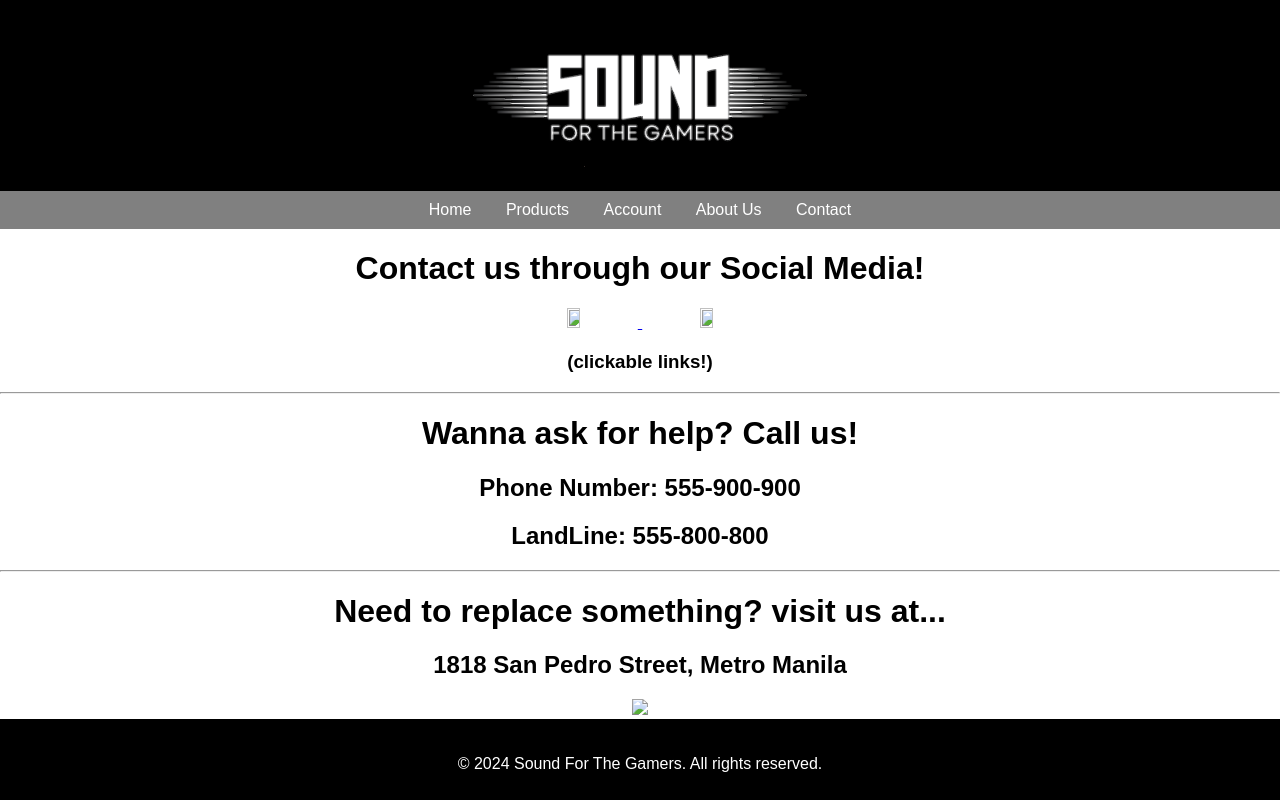
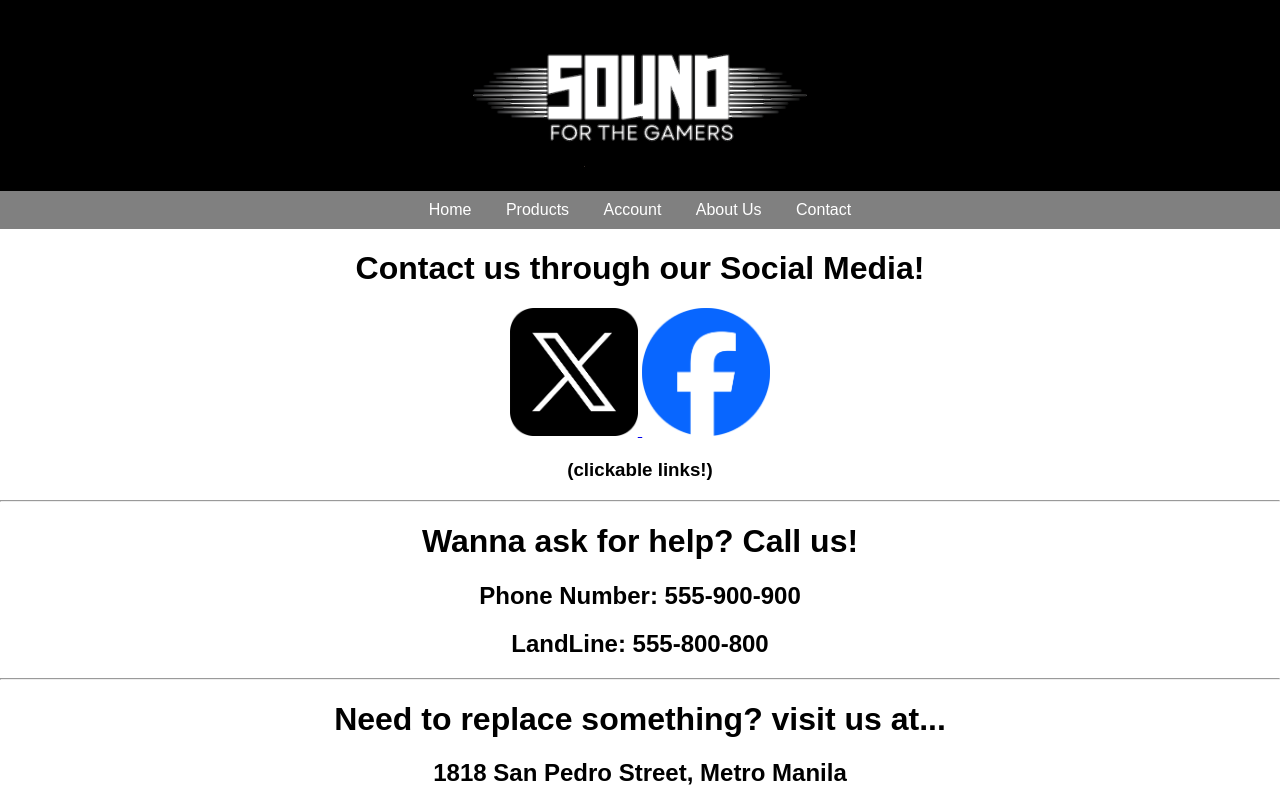
Before and after one commit to RanzDumapias/WebDesignFinalProjectDumapias, a plain HTML site: page contact.html in a window 1280 px wide. Shown: the top 800 px of the page. Drawn offline with Linux system fonts and the light colour scheme.

Commit message:
Update contact.html

```diff
--- a/contact.html
+++ b/contact.html
@@ -26,10 +26,10 @@
 
 <h1> Contact us through our Social Media! </h1>
 <a href="https://www.x.com">
-<img src="./images/x.png" width="10%" height="10%">
+<img src="x.png" width="10%" height="10%">
 </a>
 <a href="https://www.facebook.com">
-<img src="./images/fb.png" width="10%" height="10%">
+<img src="fb.png" width="10%" height="10%">
 </a>
 <h3> (clickable links!) </h3>
 <hr>
@@ -39,7 +39,7 @@
 <hr>
 <h1> Need to replace something? visit us at... </h1>
 <h2> 1818 San Pedro Street, Metro Manila </h2>
-<img src="./images/location.png" >
+<img src="location.png" >
 
 <footer>
 <p>&copy; 2024 Sound For The Gamers. All rights reserved.</p>
```
